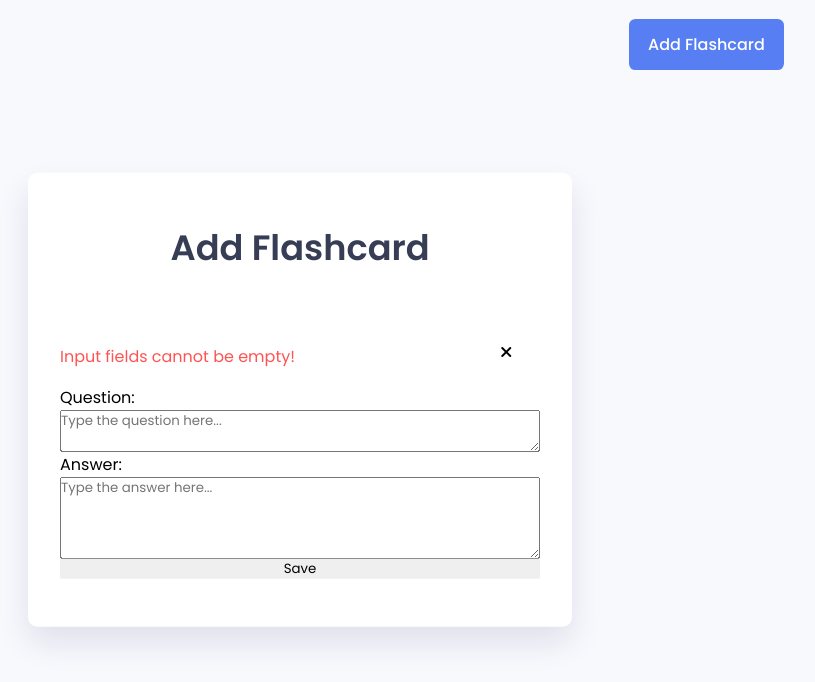
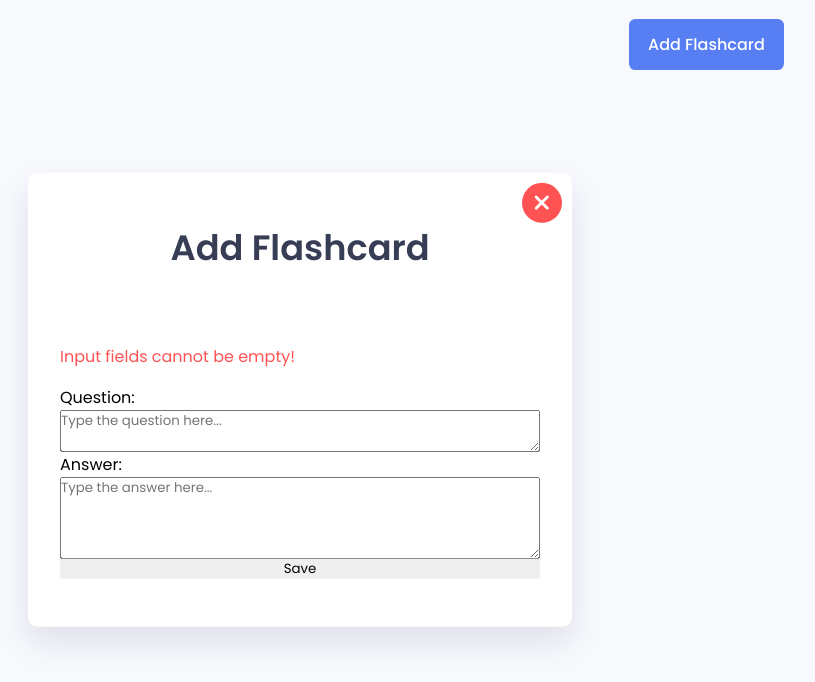
Before and after one commit to GabrielChagas1/flashcard-app-javascript, a plain HTML site: page index.html in a window 1280 px wide. Shown: the whole page, without its empty margins (340-1155 px from the left). Drawn offline with Linux system fonts and the light colour scheme.

Commit message:
chore: creating style .fa-xmark

```diff
--- a/assets/css/style.css
+++ b/assets/css/style.css
@@ -79,3 +79,19 @@ button{
     color: #ff5353;
     font-weight: 400;
 }
+
+.fa-xmark{
+    font-size: 1.4em;
+    background-color: #ff5353;
+    height: 1.8em;
+    width: 1.8em;
+    display: grid;
+    place-items: center;
+    color: #fff;
+    border-radius: 50%;
+    cursor: pointer;
+    justify-self: flex-end;
+    position: absolute;
+    top: 10px;
+    right: 10px;
+}
```
